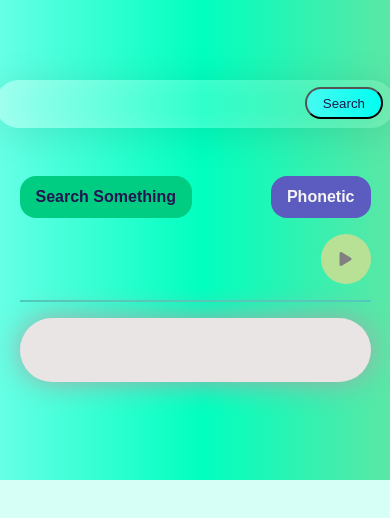
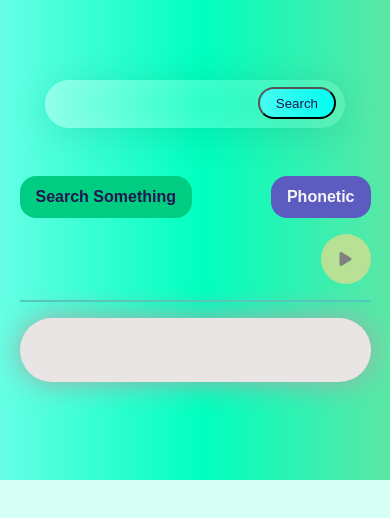
Before and after one commit to mdabdulaziztanvir/colorFlipper, a plain HTML site: page dictionary-api/index.html in a window 390 px wide. Drawn offline with Linux system fonts and the light colour scheme.

Commit message:
sixth try

```diff
--- a/dictionary-api/style.css
+++ b/dictionary-api/style.css
@@ -213,9 +213,10 @@ hr {
   }
   #dictionary-input {
     width: 30%;
-    min-width: 400px;
+    min-width: 300px;
+    max-width: 300px;
     -webkit-width: 30%;
-    -webkit-min-width: 400px;
+    -webkit-min-width: 300px;
     backdrop-filter: blur(0);
   }
   h4 {
```
